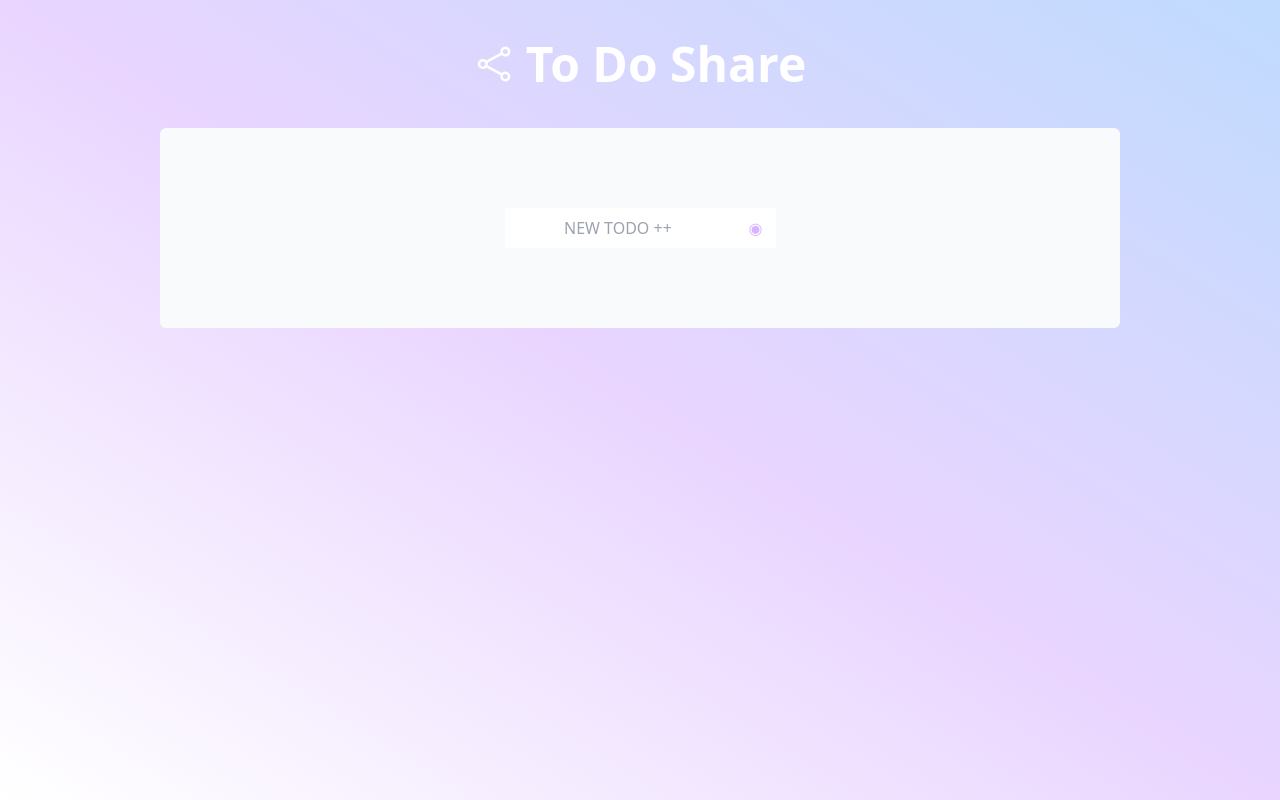
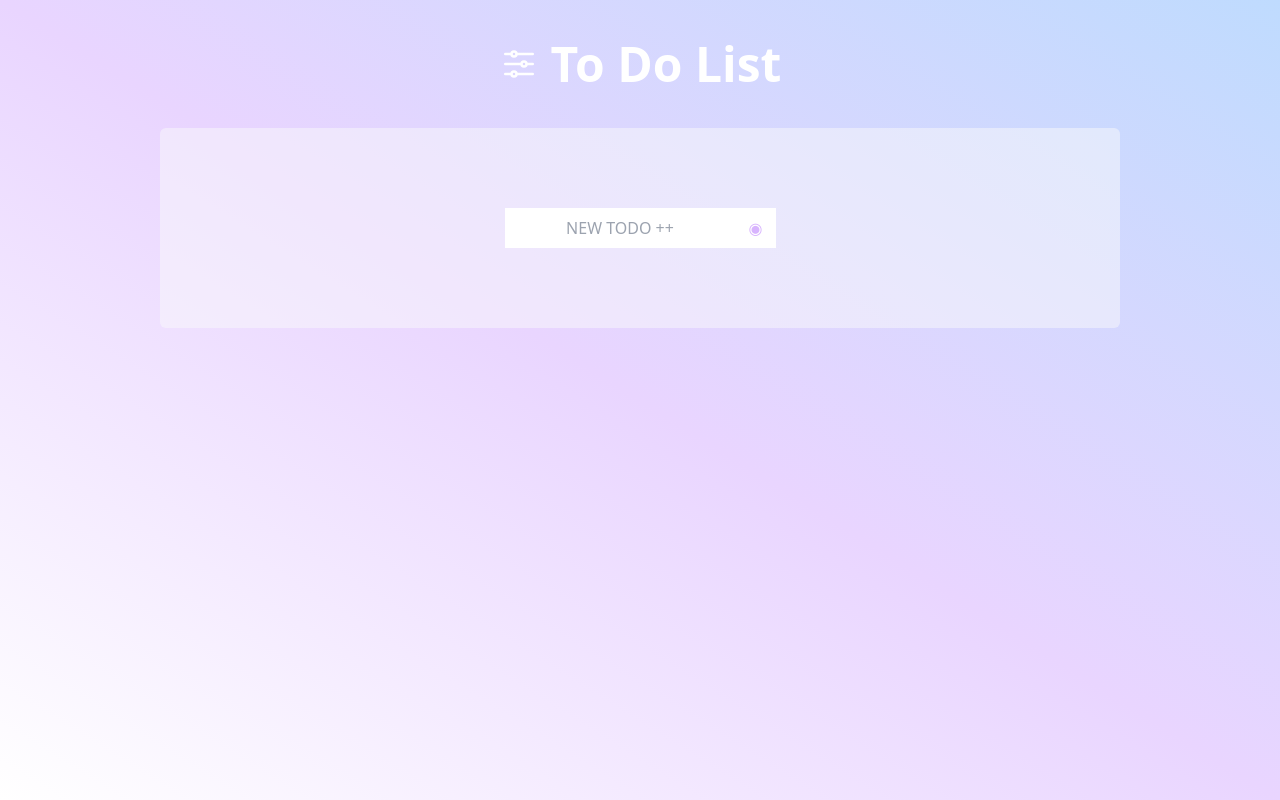
Before and after one commit to cocoide/todo-app, a Next.js app: page / in a window 1280 px wide. Built offline with nearby package versions, Linux system fonts and the light colour scheme.

Commit message:
create handleOnEdit with deep copy

```diff
--- a/src/components/TodoApp.tsx
+++ b/src/components/TodoApp.tsx
@@ -1,5 +1,6 @@
 import { FC, useState } from "react"
 import { PlusCircleIcon } from '@heroicons/react/24/outline'
+import { toUnicode } from "punycode"
 type Todo = {
     value: string
     readonly id: number
@@ -26,9 +27,31 @@ export const TodoApp: FC = () => {
         //入力をクリア
         setText("")
     }
+    const handleOnEdit = (id: number, value: string) => {
+        /**
+         * 『ディープ・コピー』
+         * 以下と同義
+         * const deepCopy = todos.map((todo) => ({
+         *   value: todo.value,
+         *   id: todo.id,
+         * }));
+         */
+        const deepCopy = todos.map((todo) => ({ ...todo }));
+        // ディープコピーされた配列に Array.map() を適用
+        const newTodos = deepCopy.map((todo) => {
+            if (todo.id === id) {
+                todo.value = value;
+            }
+            return todo;
+        });
+        // todos ステート配列をチェック（あとでコメントアウト）
+        console.log('=== Original todos ===');
+        todos.map((todo) => console.log(`id: ${todo.id}, value: ${todo.value}`));
+        setTodos(newTodos);
+    };
 
     return (
-        <div className="rounded shadow-inner">
+        <div className="">
             <form
                 onSubmit={(e) => {
                     e.preventDefault()
@@ -38,10 +61,10 @@ export const TodoApp: FC = () => {
 
                 <input
                     type="text"
-                    placeholder="NEW TODO ++ "
+                    placeholder="NEW TODO ++"
                     value={text}
                     onChange={(e) => setText(e.target.value)}
-                    className="outline-purple-200 text-center"
+                    className="outline-purple-200 text-center flex-1"
                 />
                 {/* <PlusCircleIcon className="h-6 w-6 ml-1 text-purple-300" /> */}
                 <input
@@ -53,8 +76,14 @@ export const TodoApp: FC = () => {
 
             <ul>
                 {todos.map((todo) => {
-                    return <li className="bg-white my-2 h-10 text-center text-slate-600"
-                        key={todo.id}>{todo.value}
+                    return <li key={todo.id}
+                        className="bg-white my-2 h-10 text-center text-slate-600 flex place-items-center"
+                    ><input
+                            type="text"
+                            value={todo.value}
+                            onChange={(e) => handleOnEdit(todo.id, e.target.value)}
+                            className="h-10 w-full pl-3 outline-purple-200"
+                        />
                     </li>
                 })}
             </ul>
--- a/src/pages/_app.tsx
+++ b/src/pages/_app.tsx
@@ -3,6 +3,8 @@ import type { AppProps } from 'next/app'
 
 export default function App({ Component, pageProps }: AppProps) {
   return (
-    <Component {...pageProps} />
+    <div className='from-white via-purple-200 to-blue-200 h-screen bg-gradient-to-tr'>
+      <Component {...pageProps} />
+    </div>
   )
 }
--- a/src/pages/index.tsx
+++ b/src/pages/index.tsx
@@ -1,23 +1,23 @@
 import Head from 'next/head'
 import { TodoApp } from '../components/TodoApp'
-import { ShareIcon } from '@heroicons/react/24/outline'
+import { AdjustmentsHorizontalIcon } from '@heroicons/react/24/outline'
 
 export default function Home() {
 
   return (
-    <div className='from-white via-purple-200 to-blue-200 h-screen bg-gradient-to-tr'>
+    <div className=''>
       <Head>
-        <title>To Do Share</title>
-        <meta name="description" content="Share To Do" />
+        <title>To Do List</title>
+        <meta name="description" content="To Do List" />
       </Head>
 
 
       <div>
 
         <h1 className="text-5xl p-10 text-center font-bold text-white place-items-center flex flex-row justify-center"
-        ><ShareIcon className='h-10 w-10 mr-3' />To Do Share</h1>
+        ><AdjustmentsHorizontalIcon className='h-10 w-10 mr-3' />To Do List</h1>
         <div className="md:mx-20 xl:mx-40 mx-12 p-20  bg-gray-50 rounded-md
-        flex justify-center place-items-center shadow-purple-300/50">
+        flex justify-center place-items-center shadow-purple-300/50 bg-opacity-50">
 
           <TodoApp />
 
```
